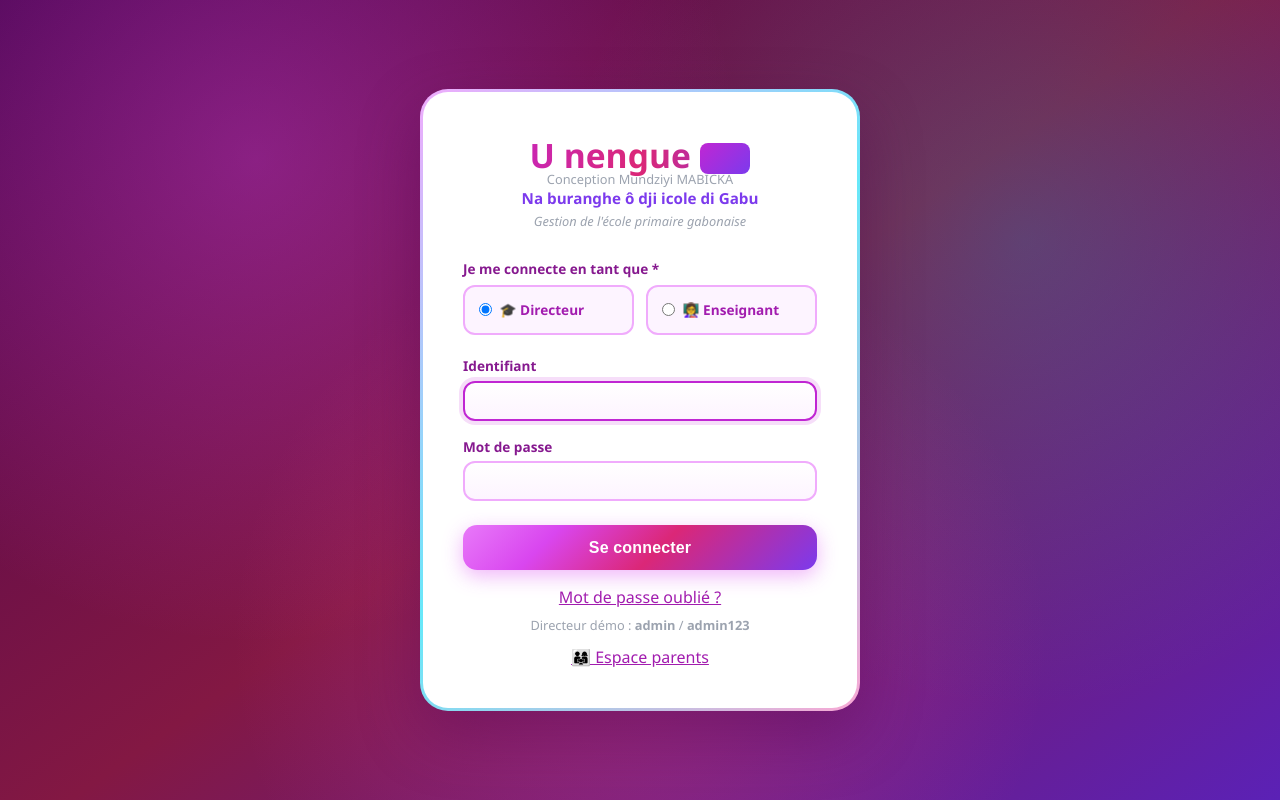
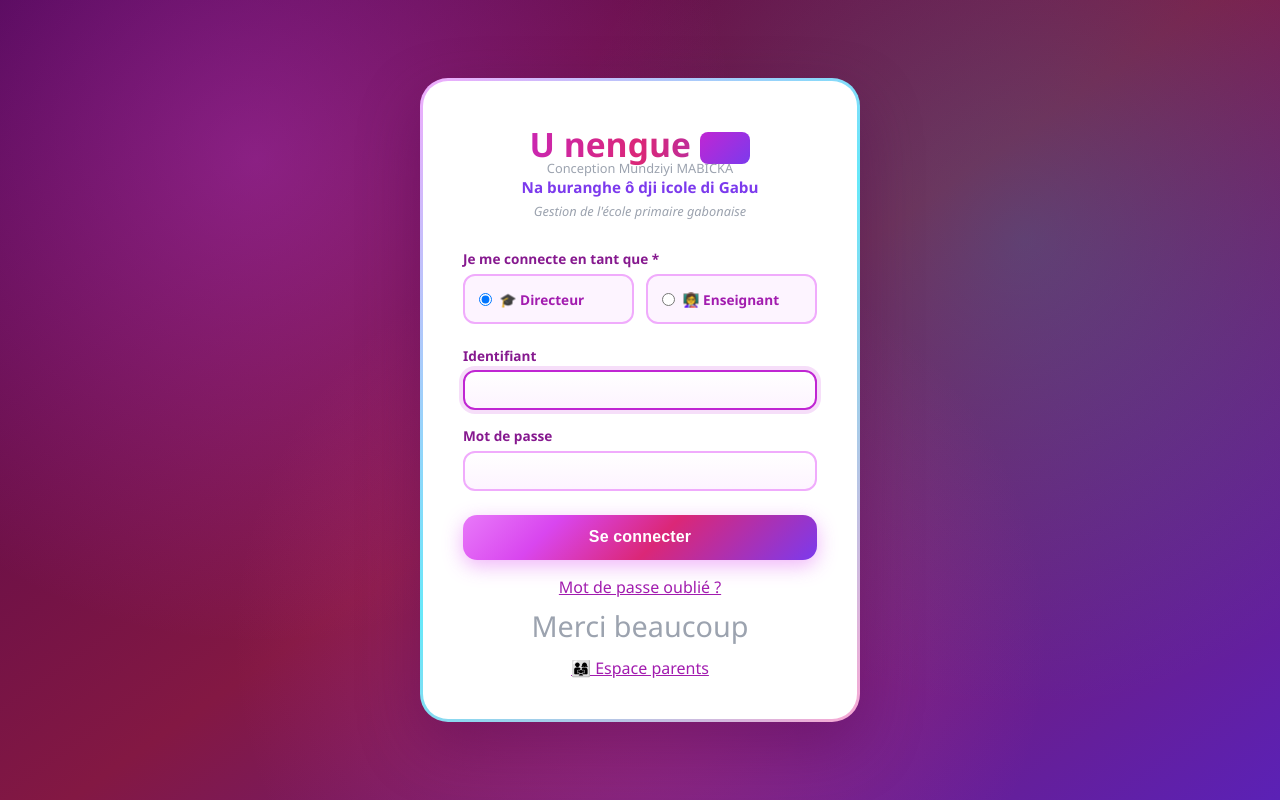
Before and after one commit to mundziyimabicka-cmd/U-nengue, a Flask app: page /login in a window 1280 px wide. Run offline with Flask 3, Linux system fonts and the light colour scheme; some libraries are stand-ins or nearby versions.

Commit message:
Add files via upload

```diff
--- a/templates/login.html
+++ b/templates/login.html
@@ -45,8 +45,8 @@
             </button>
         </form>
         <p style="text-align:center;margin-top:1rem"><a href="{{ url_for('mot_de_passe_oublie') }}">Mot de passe oublié ?</a></p>
-        <p style="text-align:center;margin-top:0.5rem;font-size:0.8rem;color:#9ca3af">
-            Directeur démo : <strong>admin</strong> / <strong>admin123</strong>
+        <p style="text-align:center;margin-top:0.5rem;font-size:1.8rem;color:#9ca3af">
+          Merci beaucoup
         </p>
     <p style="text-align:center;margin-top:0.75rem"><a href="{{ url_for('espace_parents') }}">👨‍👩‍👧 Espace parents</a></p>
     </div>
```
